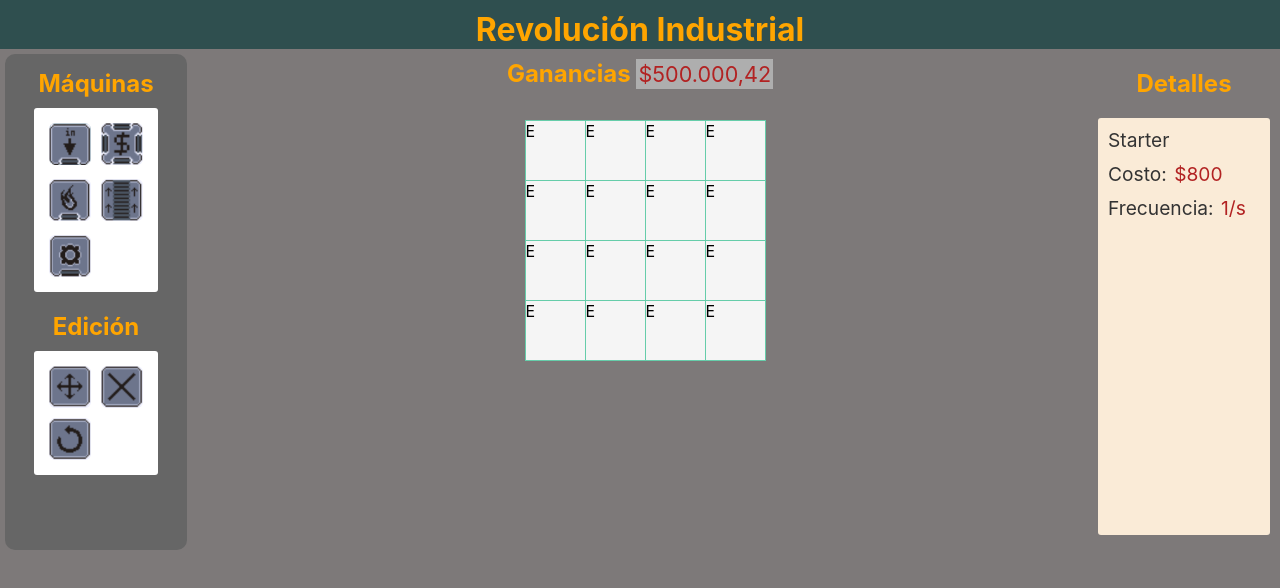
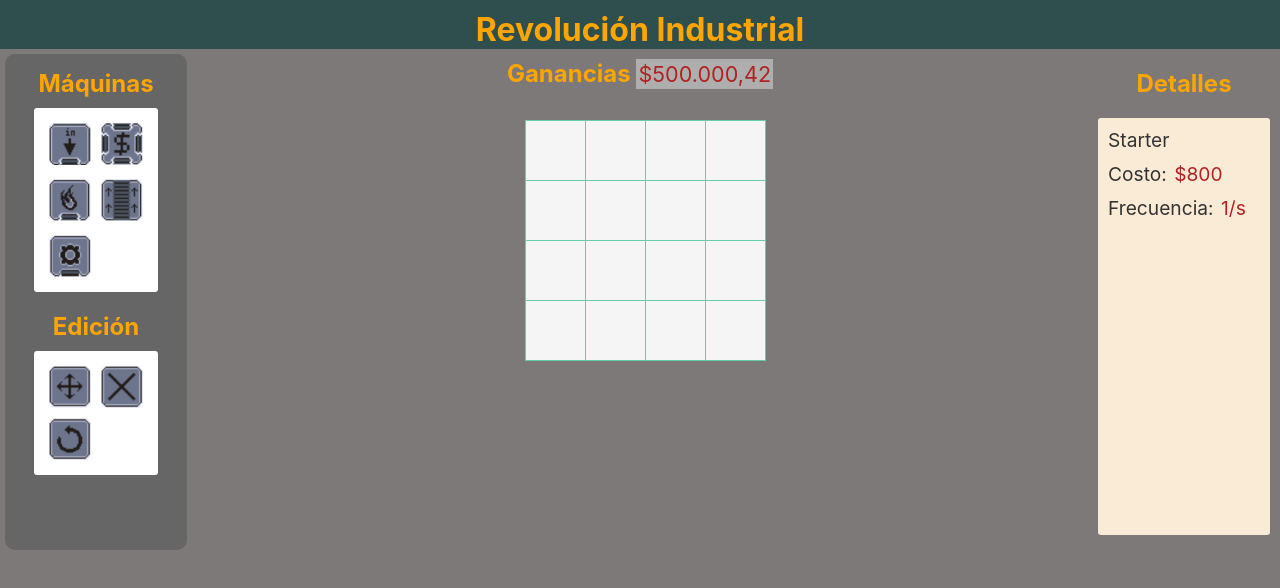
Before and after one commit to PracticaDS/pdes-tp-anonymous, a React (Create React App) app in the folder front/: page / in a window 1280 px wide. Shown: the top 588 px of the page. Built offline with nearby package versions, Linux system fonts and the light colour scheme.

Commit message:
Se agregaron las imagenes para cada maquina de la grilla

```diff
--- a/front/src/components/WorkingArea/EngineGrid/Machine.jsx
+++ b/front/src/components/WorkingArea/EngineGrid/Machine.jsx
@@ -1,11 +1,41 @@
 import { connect } from 'react-redux';
 import React from 'react';
+import transporter from '../../ToolBox/Machines/transporter.png';
+import crafter from '../../ToolBox/Machines/crafter.png';
+import starter from '../../ToolBox/Machines/starter.png';
+import furnace from '../../ToolBox/Machines/furnace.png';
+import seller from '../../ToolBox/Machines/seller.png';
+import actions from '../../../actions/toolboxActions';
 
-import actions from '../../../actions/toolboxActions';
+function chooseImage(type) {
+  let image = null;
+  switch (type) {
+    case 'TRANSPORTER':
+      image = transporter;
+      break;
+    case 'STARTER':
+      image = starter;
+      break;
+    case 'FURNACE':
+      image = furnace;
+      break;
+    case 'SELLER':
+      image = seller;
+      break;
+    case 'CRAFTER':
+      image = crafter;
+      break;
+    default:
+      break;
+  }
+  return image;
+}
 
 const Machine = props => (
   <div role="button" className="empty" onClick={() => props.executeAction(props.position)}>
-    {props.type[0]}
+    {chooseImage(props.type)
+      && <img src={chooseImage(props.type)} alt={props.type} />
+    }
   </div>
 );
 
```
